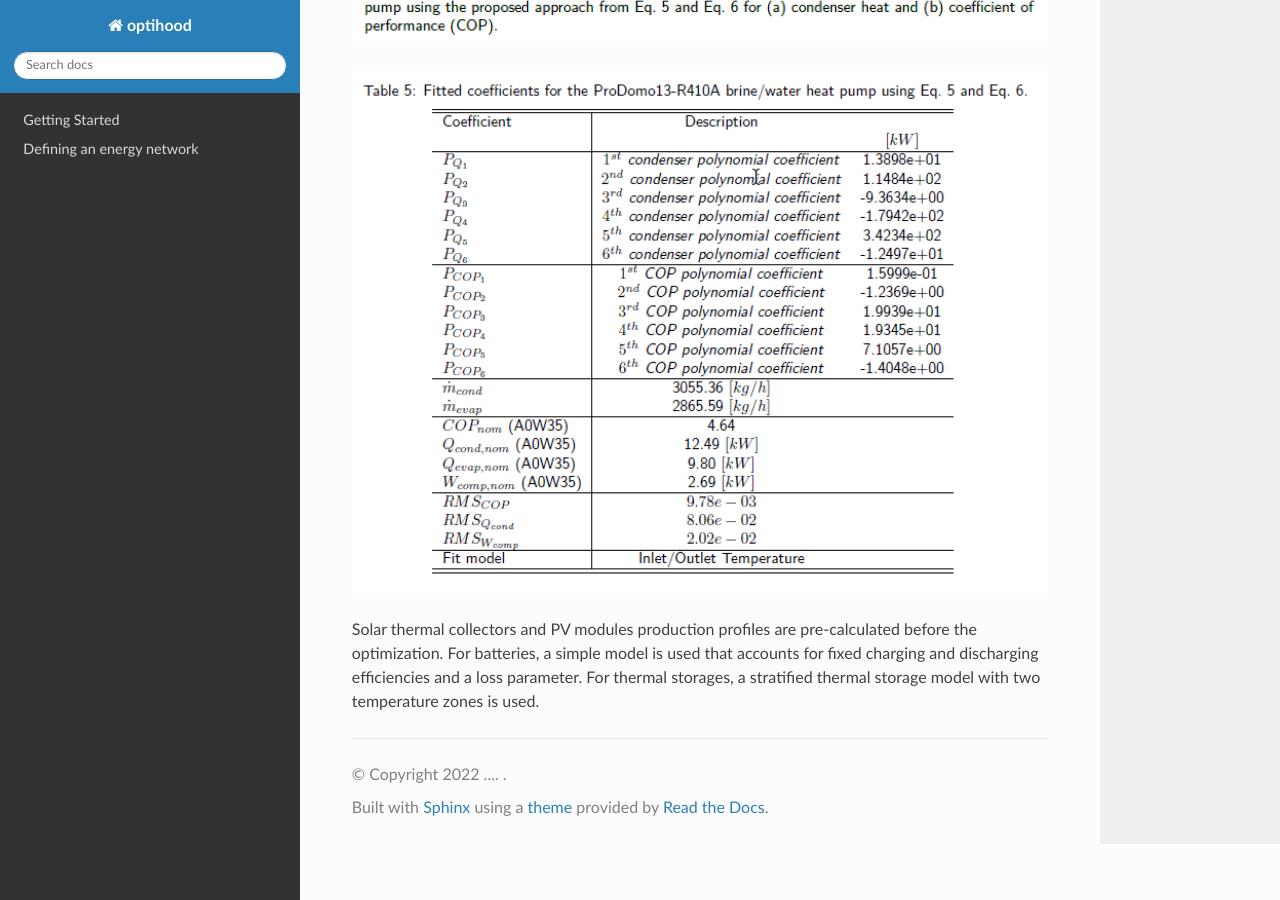
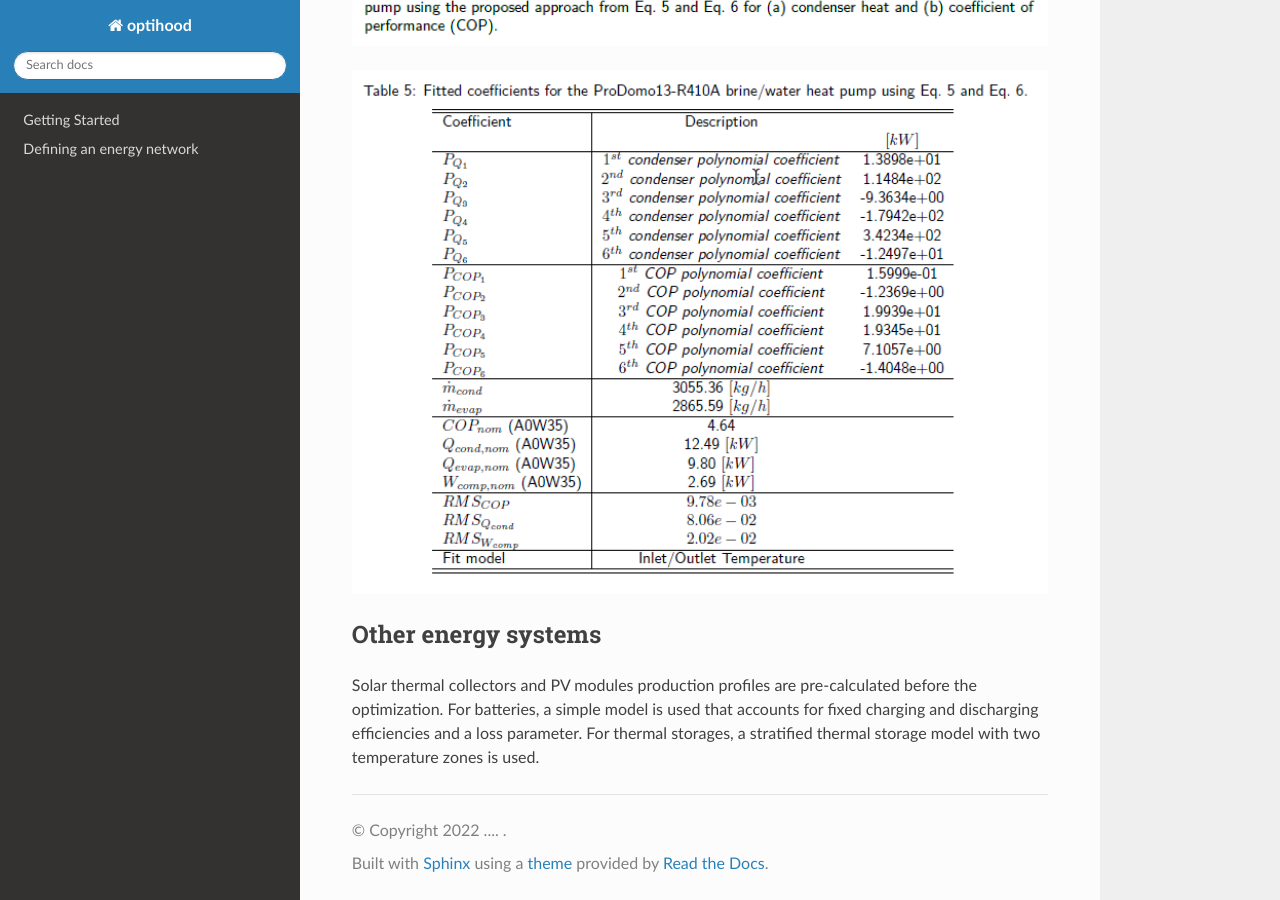
Before and after one commit to SPF-OST/optihood, a Sphinx documentation site: the page built from docs/guide/Introduction.rst, in a window 1280 px wide and 900 px high, scrolled down 6553 px. Built offline with Sphinx 7.4.7 and the Read the Docs theme 2.0.0, drawn with Linux system fonts in a browser that asks for light colours; pages that are not in the unit, such as notebooks, are missing from menus.

Commit message:
Update Introduction.rst

```diff
--- a/docs/guide/Introduction.rst
+++ b/docs/guide/Introduction.rst
@@ -89,4 +89,7 @@ Polynomial fit analysis for heat pump model
       :width: 800
       :alt: HP_table5
 
+Other energy systems
+^^^^^^^^^^^^^^^^
+
 Solar thermal collectors and PV modules production profiles are pre-calculated before the optimization. For batteries, a simple model is used that accounts for fixed charging and discharging efficiencies and a loss parameter. For thermal storages, a stratified thermal storage model with two temperature zones is used.
```
